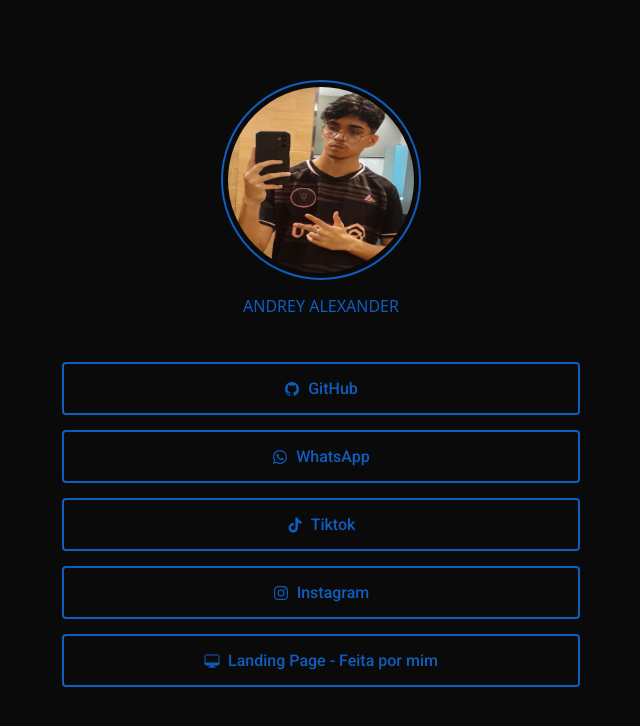
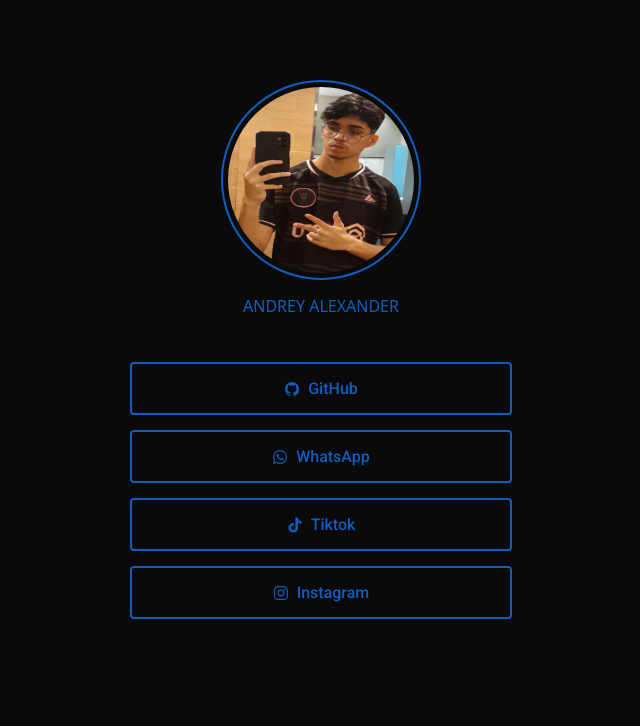
Before and after one commit to AndreyAlexander/Social-Links-Andrey, a plain HTML site: page index.html in a window 1280 px wide. Shown: the whole page, without its empty margins (319-959 px from the left). Drawn offline with nearby package versions, Linux system fonts and the light colour scheme.

Commit message:
index.html

```diff
--- a/index.html
+++ b/index.html
@@ -42,12 +42,6 @@
                 <ion-icon name="logo-instagram"></ion-icon>
                 <span>Instagram</span>
             </a>
-
-            <a class="Link" href="https://andreyalexander.github.io/Drinkify---Landing-Page/"
-            target="_blank">
-            <ion-icon name="desktop-outline"></ion-icon>
-            <span>Landing Page - Feita por mim</span>
-        </a>
         </section>
 
 
```
